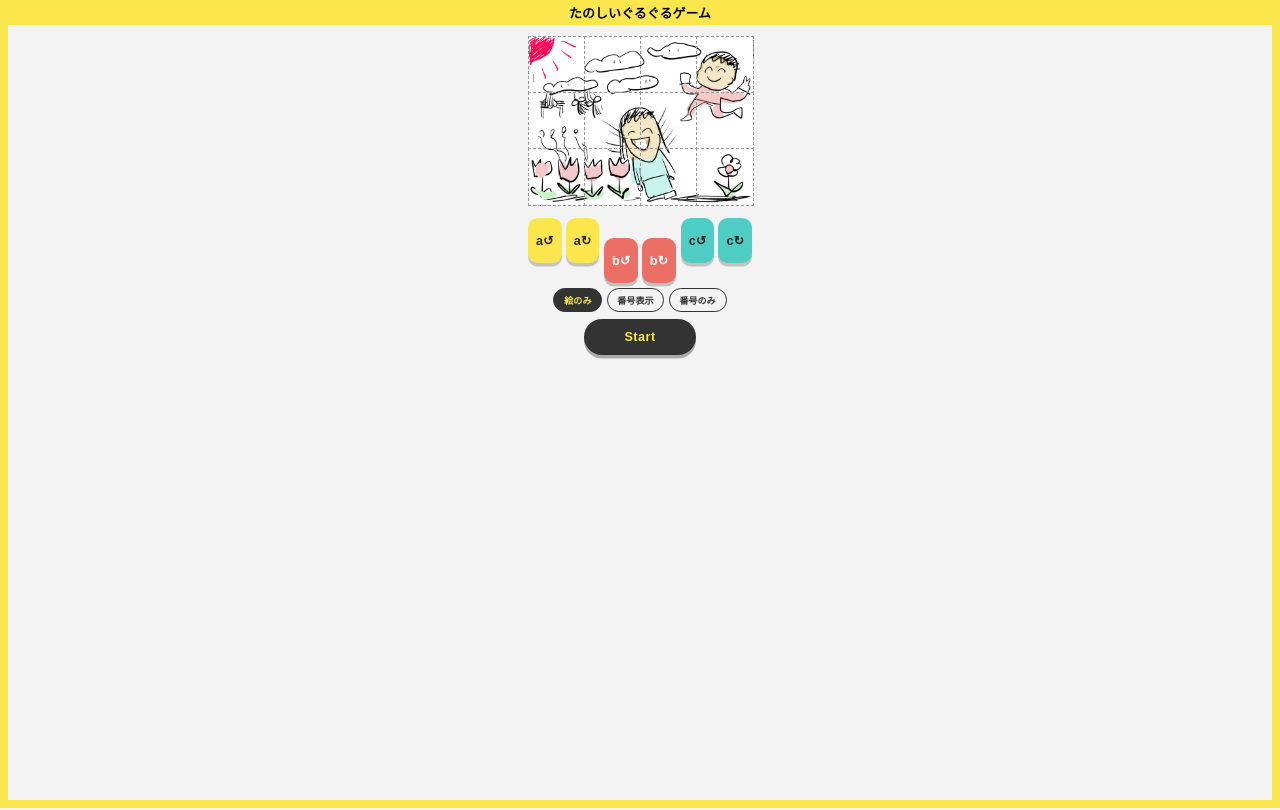
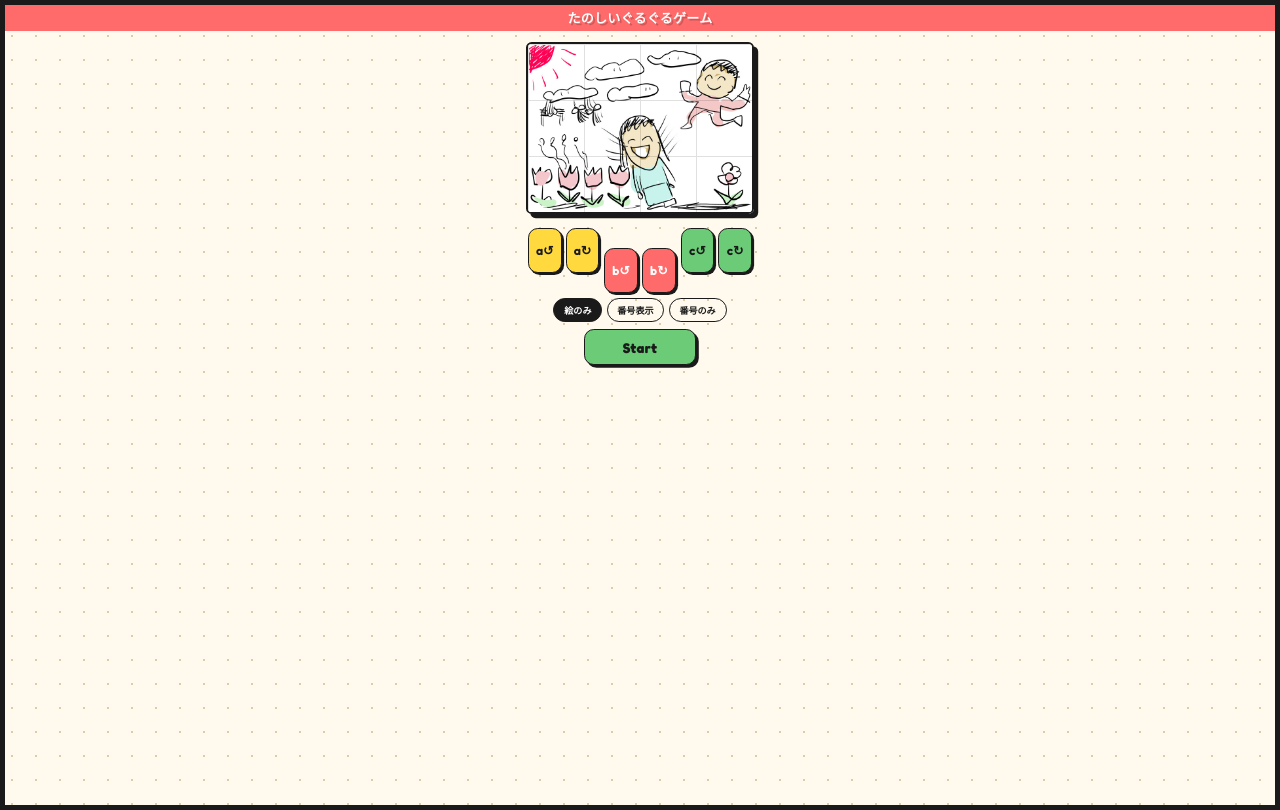
Before and after one commit to Nyoho/react-sliding-puzzle, a React (Vite) app: page / in a window 1280 px wide. Built offline with nearby package versions, Linux system fonts and the light colour scheme.

Commit message:
Coloring - pop style

```diff
--- a/src/Tile.jsx
+++ b/src/Tile.jsx
@@ -33,7 +33,7 @@ function Tile(props) {
       backgroundSize: `${BOARD_SIZE}px`,
       backgroundPosition: `${-(BOARD_SIZE / GRID_SIZE) * (tile % GRID_SIZE)}px ${-(BOARD_SIZE / GRID_SIZE) * (Math.floor(tile / GRID_SIZE))}px`,
     }),
-    border: 'dashed 1px #999',
+    border: '1px solid rgba(0, 0, 0, 0.12)',
     touchAction: 'none',
     cursor: 'grab',
   };
--- a/src/index.css
+++ b/src/index.css
@@ -1,36 +1,43 @@
+@import url('https://fonts.googleapis.com/css2?family=Fredoka:wght@400;600;700&family=Nunito:wght@800;900&display=swap');
+
+:root {
+  --bg: #FFFAED;
+  --ink: #1a1a1a;
+  --accent-a: #FFD93D;
+  --accent-b: #FF6B6B;
+  --accent-c: #6BCB77;
+}
+
 body {
   margin: 0;
-  font-family: -apple-system, BlinkMacSystemFont, "Segoe UI", "Roboto", "Oxygen",
-    "Ubuntu", "Cantarell", "Fira Sans", "Droid Sans", "Helvetica Neue",
-    sans-serif;
+  font-family: 'Fredoka', sans-serif;
   -webkit-font-smoothing: antialiased;
   -moz-osx-font-smoothing: grayscale;
   min-height: 100vh;
-  background: #F3F3F3;
-  color: black;
+  background-color: var(--bg);
+  background-image: radial-gradient(circle, #e0cba8 1.5px, transparent 1.5px);
+  background-size: 24px 24px;
+  color: var(--ink);
   touch-action: manipulation;
-}
-
-body {
-  border: 8px solid #FBE74D;
-  border-top: 0;
+  border: 5px solid var(--ink);
   box-sizing: border-box;
 }
 
 header {
   width: 100%;
+  background: var(--accent-b);
 }
 
 h1 {
+  font-family: 'Nunito', sans-serif;
+  font-weight: 900;
+  font-size: 26px;
   text-align: center;
-  background: #FBE74D;
   margin: 0;
-  padding: 8px;
-}
-
-code {
-  font-family: source-code-pro, Menlo, Monaco, Consolas, "Courier New",
-    monospace;
+  padding: 10px 8px;
+  color: #fff;
+  letter-spacing: 0.02em;
+  text-shadow: 2px 2px 0 rgba(0, 0, 0, 0.18);
 }
 
 .App {
@@ -40,7 +47,6 @@ code {
   height: 100svh;
 }
 
-/* board + win-message + controls をひとつの単位としてまとめる */
 .game-area {
   display: flex;
   flex-direction: column;
@@ -52,12 +58,16 @@ code {
 .board {
   position: relative;
   padding: 0;
+  border: 3px solid var(--ink);
+  border-radius: 8px;
+  overflow: hidden;
+  box-shadow: 6px 6px 0 var(--ink);
 }
 
 .tile {
   position: absolute;
   list-style: none;
-  background: #ec6f66;
+  background: linear-gradient(145deg, #ffe8c8, #ffd9aa);
   display: grid;
   place-items: center;
   font-size: 20px;
@@ -65,9 +75,9 @@ code {
 
 .win-message {
   font-size: 20px;
+  font-weight: 700;
 }
 
-/* ── controls wrapper ── */
 .controls {
   display: flex;
   flex-direction: column;
@@ -76,12 +86,10 @@ code {
   padding-bottom: 8px;
 }
 
-/* ── action button groups ── */
 .controller {
   display: flex;
   justify-content: space-between;
   align-items: flex-start;
-  /* min() で画面幅に収まらない場合はスケールダウン */
   width: min(320px, calc(100vw - 32px));
 }
 
@@ -90,21 +98,19 @@ code {
   gap: 6px;
 }
 
-/* b グループはボード中段に対応するため少し下にオフセット */
 .btn-group-b {
   padding-top: 28px;
 }
 
 .action-btn {
-  /* 48px×3グループ×2ボタン+ギャップ = 306px → 320pxに収まる */
   width: 48px;
   height: 64px;
   border-radius: 14px;
-  border: none;
+  border: 2.5px solid var(--ink);
+  font-family: 'Fredoka', sans-serif;
   font-size: 18px;
-  font-weight: bold;
+  font-weight: 600;
   cursor: pointer;
-  box-shadow: 0 5px 0 rgba(0, 0, 0, 0.2);
   transition: transform 80ms, box-shadow 80ms;
   -webkit-tap-highlight-color: transparent;
   touch-action: manipulation;
@@ -112,38 +118,55 @@ code {
 }
 
 .action-btn:active {
-  transform: translateY(4px);
-  box-shadow: 0 1px 0 rgba(0, 0, 0, 0.2);
+  transform: translate(3px, 3px);
 }
 
-.btn-group-a .action-btn { background: #FBE74D; color: #222; }
-.btn-group-b .action-btn { background: #ec6f66; color: #fff; }
-.btn-group-c .action-btn { background: #4ECDC4; color: #222; }
+.btn-group-a .action-btn {
+  background: var(--accent-a);
+  color: var(--ink);
+  box-shadow: 3px 3px 0 var(--ink);
+}
+.btn-group-a .action-btn:active { box-shadow: none; }
 
-/* ── tile number overlay (mode 1) ── */
+.btn-group-b .action-btn {
+  background: var(--accent-b);
+  color: #fff;
+  box-shadow: 3px 3px 0 var(--ink);
+}
+.btn-group-b .action-btn:active { box-shadow: none; }
+
+.btn-group-c .action-btn {
+  background: var(--accent-c);
+  color: var(--ink);
+  box-shadow: 3px 3px 0 var(--ink);
+}
+.btn-group-c .action-btn:active { box-shadow: none; }
+
+/* tile number overlay (mode 1) */
 .tile-number {
   position: absolute;
   top: 4px;
   left: 5px;
   background: rgba(0, 0, 0, 0.55);
   color: #fff;
+  font-family: 'Fredoka', sans-serif;
   font-size: 13px;
-  font-weight: bold;
+  font-weight: 600;
   line-height: 1;
   padding: 2px 5px;
   border-radius: 4px;
   pointer-events: none;
 }
 
-/* ── tile number only (mode 2) ── */
+/* tile number only (mode 2) */
 .tile-number-large {
-  font-size: 26px;
-  font-weight: bold;
-  color: #fff;
+  font-family: 'Fredoka', sans-serif;
+  font-size: 30px;
+  font-weight: 700;
+  color: #5a3a1a;
   pointer-events: none;
 }
 
-/* ── display mode toggle ── */
 .bottom-controls {
   display: flex;
   flex-direction: column;
@@ -160,11 +183,12 @@ code {
   height: 34px;
   padding: 0 14px;
   border-radius: 17px;
-  border: 2px solid #333;
+  border: 2px solid var(--ink);
   background: transparent;
-  color: #333;
+  color: var(--ink);
+  font-family: 'Fredoka', sans-serif;
   font-size: 13px;
-  font-weight: bold;
+  font-weight: 600;
   cursor: pointer;
   transition: background 80ms, color 80ms;
   -webkit-tap-highlight-color: transparent;
@@ -173,44 +197,41 @@ code {
 }
 
 .mode-btn.active {
-  background: #333;
-  color: #FBE74D;
+  background: var(--ink);
+  color: #fff;
 }
 
-/* ── start / restart button ── */
 .start-btn {
   min-width: 160px;
   height: 52px;
   padding: 0 24px;
-  border-radius: 26px;
-  border: none;
-  background: #333;
-  color: #FBE74D;
-  font-size: 18px;
-  font-weight: bold;
+  border-radius: 14px;
+  border: 2.5px solid var(--ink);
+  background: var(--accent-c);
+  color: var(--ink);
+  font-family: 'Fredoka', sans-serif;
+  font-size: 20px;
+  font-weight: 700;
   cursor: pointer;
-  box-shadow: 0 5px 0 rgba(0, 0, 0, 0.3);
+  box-shadow: 4px 4px 0 var(--ink);
   transition: transform 80ms, box-shadow 80ms;
   -webkit-tap-highlight-color: transparent;
   touch-action: manipulation;
   user-select: none;
-  letter-spacing: 0.04em;
+  letter-spacing: 0.02em;
 }
 
 .start-btn:active {
-  transform: translateY(4px);
-  box-shadow: 0 1px 0 rgba(0, 0, 0, 0.3);
+  transform: translate(3px, 3px);
+  box-shadow: 1px 1px 0 var(--ink);
 }
 
-/* ── 横長レイアウト ── */
 @media (orientation: landscape) {
-  /* ヘッダーを小さくして縦スペースを確保 */
   h1 {
     font-size: 13px;
     padding: 3px 8px;
   }
 
-  /* ゲームエリア全体を縮小して縦に収める */
   .game-area {
     flex: none;
     zoom: 0.7;
@@ -218,7 +239,6 @@ code {
     gap: 4px;
   }
 
-  /* 横長では勝利メッセージを非表示（縦スペース節約） */
   .win-message {
     display: none;
   }
```
